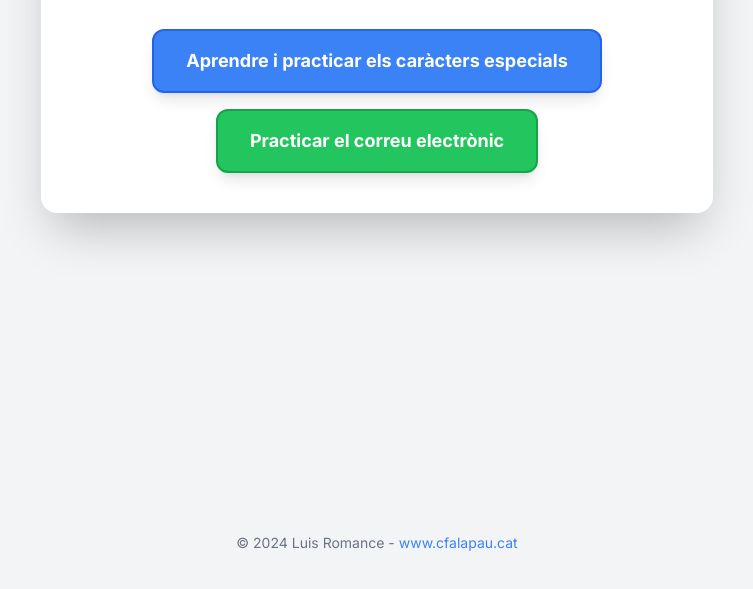
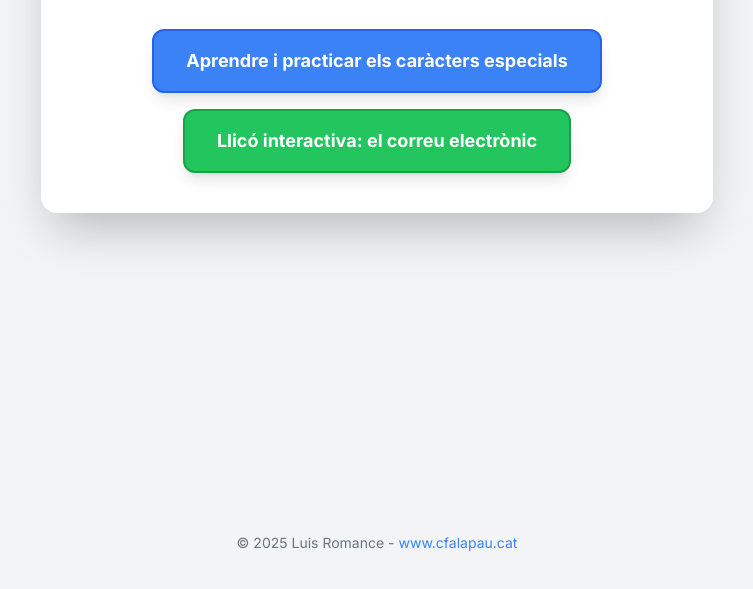
Before and after one commit to lromance/Competic, a plain HTML site: page index.html in a window 1280 px wide. Shown: the part 207-796 px from the top of the page, without its empty margins (263-1016 px from the left). Drawn offline with nearby package versions, Linux system fonts and the light colour scheme.

Commit message:
Update index.html

```diff
--- a/index.html
+++ b/index.html
@@ -32,7 +32,7 @@
 
       <a href="https://lromance.github.io/Competic/correuelectronic/"
          class="bg-green-500 hover:bg-green-600 text-white font-bold py-4 px-8 rounded-xl shadow-lg border-2 border-green-600 transition transform hover:-translate-y-1 hover:shadow-2xl w-full md:w-auto text-lg">
-         Practicar el correu electrònic
+         Llicó interactiva: el correu electrònic
       </a>
     </div>
   </div>
@@ -40,7 +40,7 @@
   <!-- Peu de pàgina -->
   <footer class="text-center text-gray-500 text-sm mt-auto w-full max-w-3xl pb-4">
     <p>
-      &copy; 2024 Luis Romance -
+      &copy; 2025 Luis Romance -
       <a href="https://www.cfalapau.cat" target="_blank" rel="noopener noreferrer" class="text-blue-500 hover:underline">
         www.cfalapau.cat
       </a>
```
